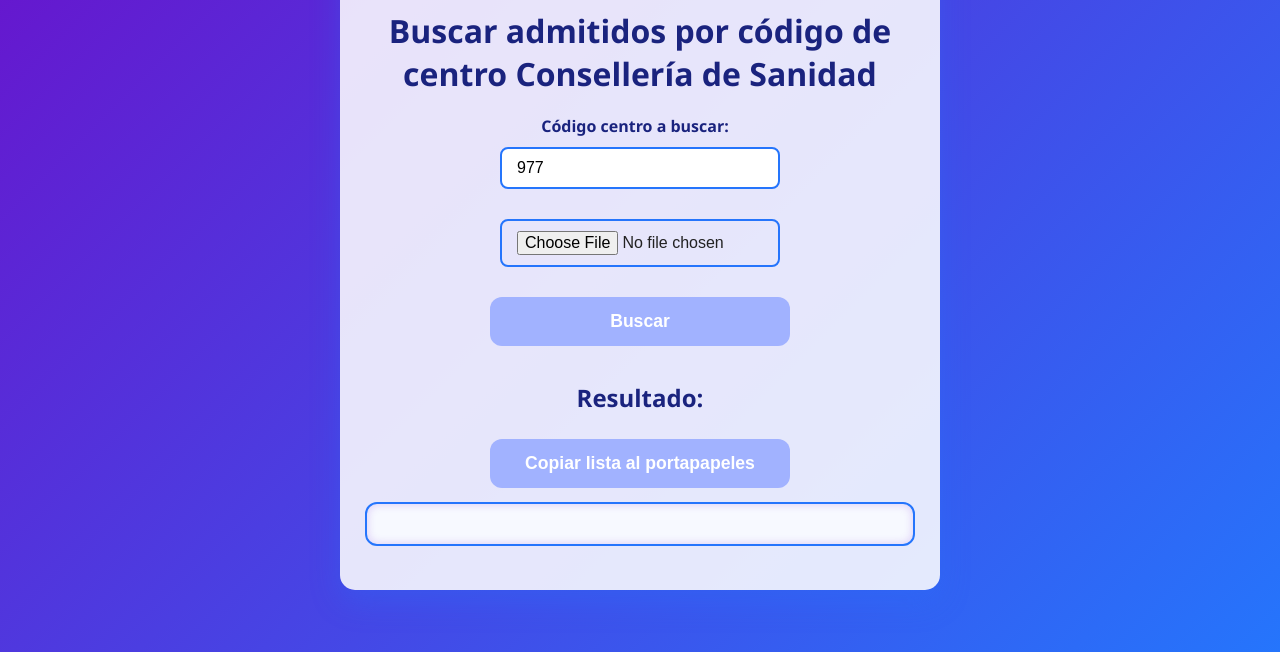
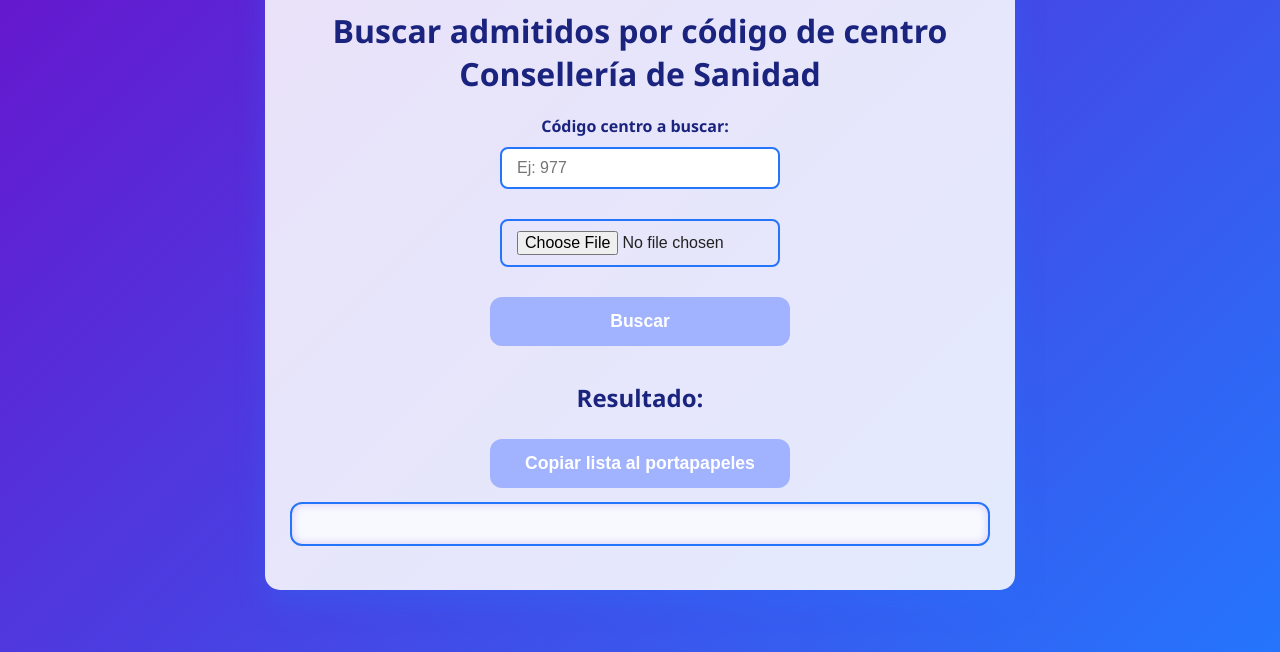
Before and after one commit to hugogilt/buscar-admitidos-sanidad, a plain HTML site: page index.html in a window 1280 px wide. Shown: the part 148-800 px from the top of the page. Drawn offline with Linux system fonts and the light colour scheme.

Commit message:
Cambio estilos

```diff
--- a/index.html
+++ b/index.html
@@ -30,7 +30,7 @@
       padding: 30px 25px;
       border-radius: 15px;
       box-shadow: 0 12px 30px rgba(37, 117, 252, 0.3);
-      max-width: 600px;
+      max-width: 750px;
       width: 90%;
       display: flex;
       flex-direction: column;
@@ -131,6 +131,7 @@
 
       main {
         padding: 20px 15px;
+        width: 75%;
       }
 
       #resultado {
@@ -159,7 +160,7 @@
     <h1>Buscar admitidos por código de centro Consellería de Sanidad</h1>
 
     <label for="codigoCentroInput">Código centro a buscar:</label>
-    <input id="codigoCentroInput" type="text" value="977" maxlength="5" placeholder="Ej: 977" />
+    <input id="codigoCentroInput" type="text" maxlength="6" placeholder="Ej: 977" />
 
     <input type="file" id="fileInput" accept="application/pdf" />
 
```
